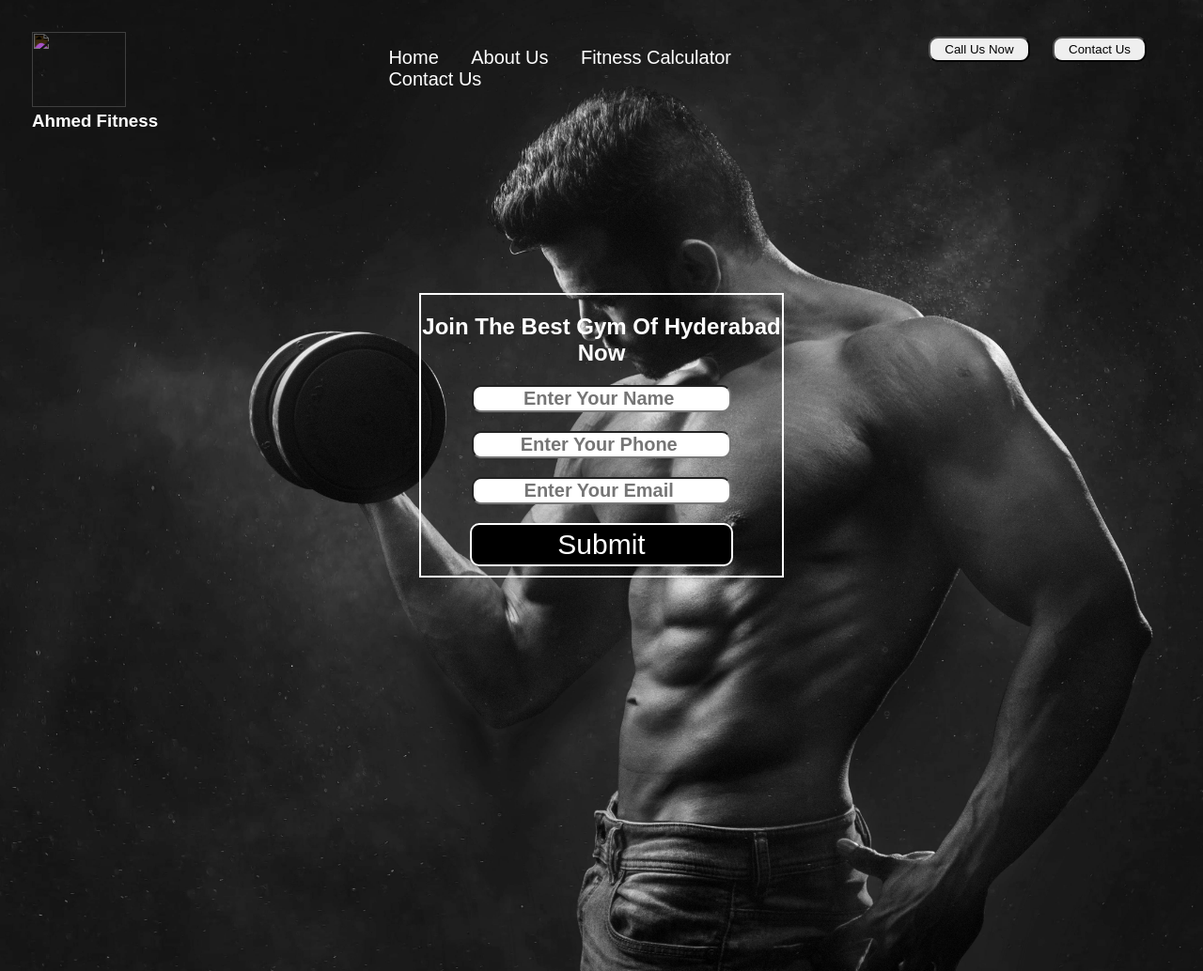
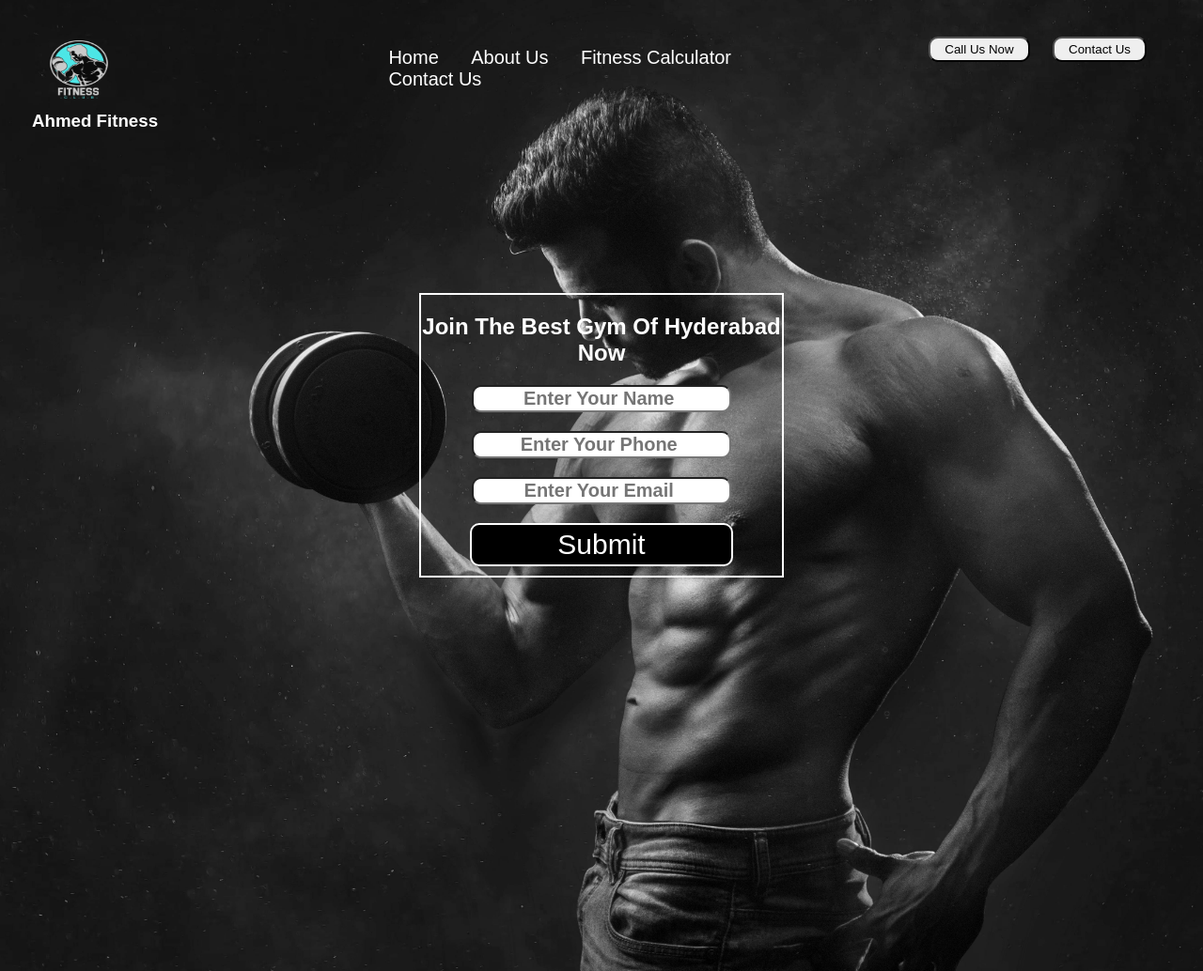
Before and after one commit to khanahmedk427-web/website, a plain HTML site: page index.html in a window 1280 px wide. Shown: the whole page at 94% size. Drawn offline with Linux system fonts and the light colour scheme; the site is published under a folder, as on GitHub Pages, so addresses that start at the root find nothing; a web font is replaced by a local one.

Commit message:
Update index.html

```diff
--- a/index.html
+++ b/index.html
@@ -130,7 +130,7 @@
 <body>
     <header class="header">
         <div class="left">
-            <img src="/fitness-logo-template-design.png" alt="">
+            <img src="fitness-logo-template-design.png" alt="">
             <h3>Ahmed Fitness</h3>
         </div>
 
@@ -168,4 +168,5 @@
 
 </body>
 
+
 </html>
```
